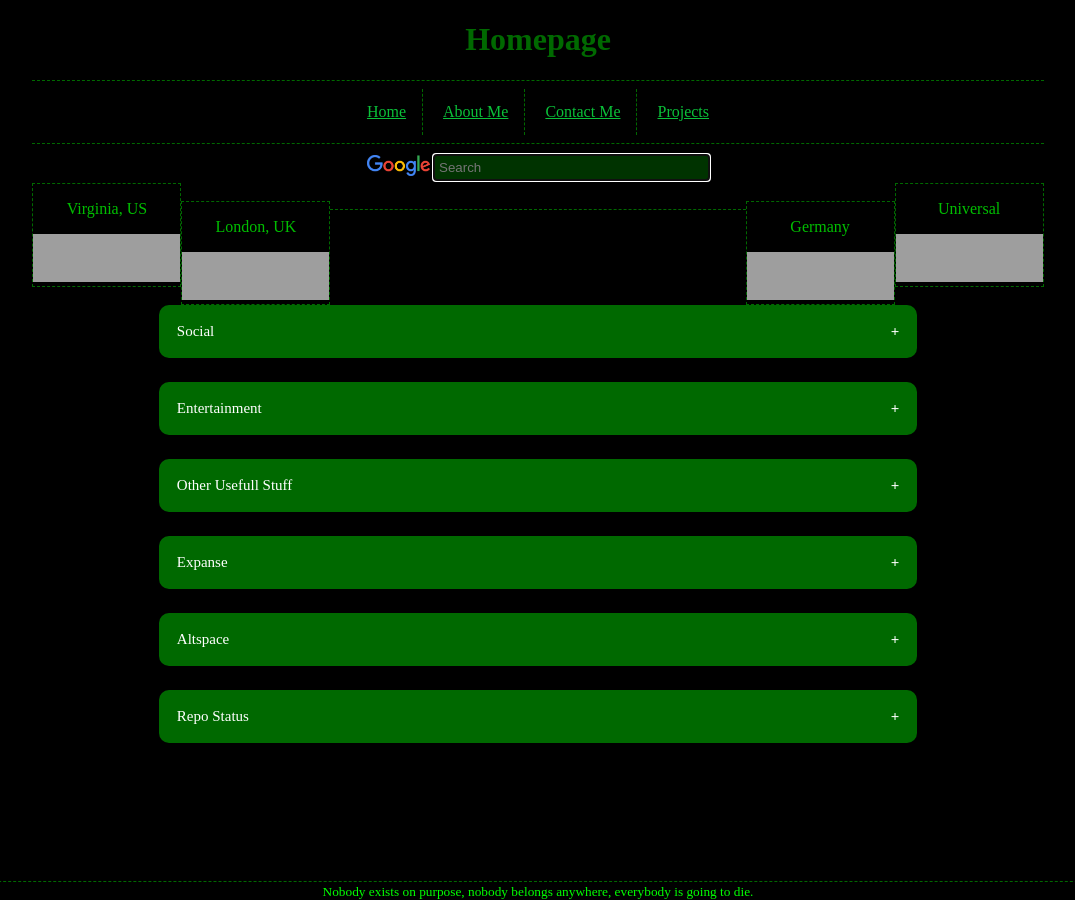
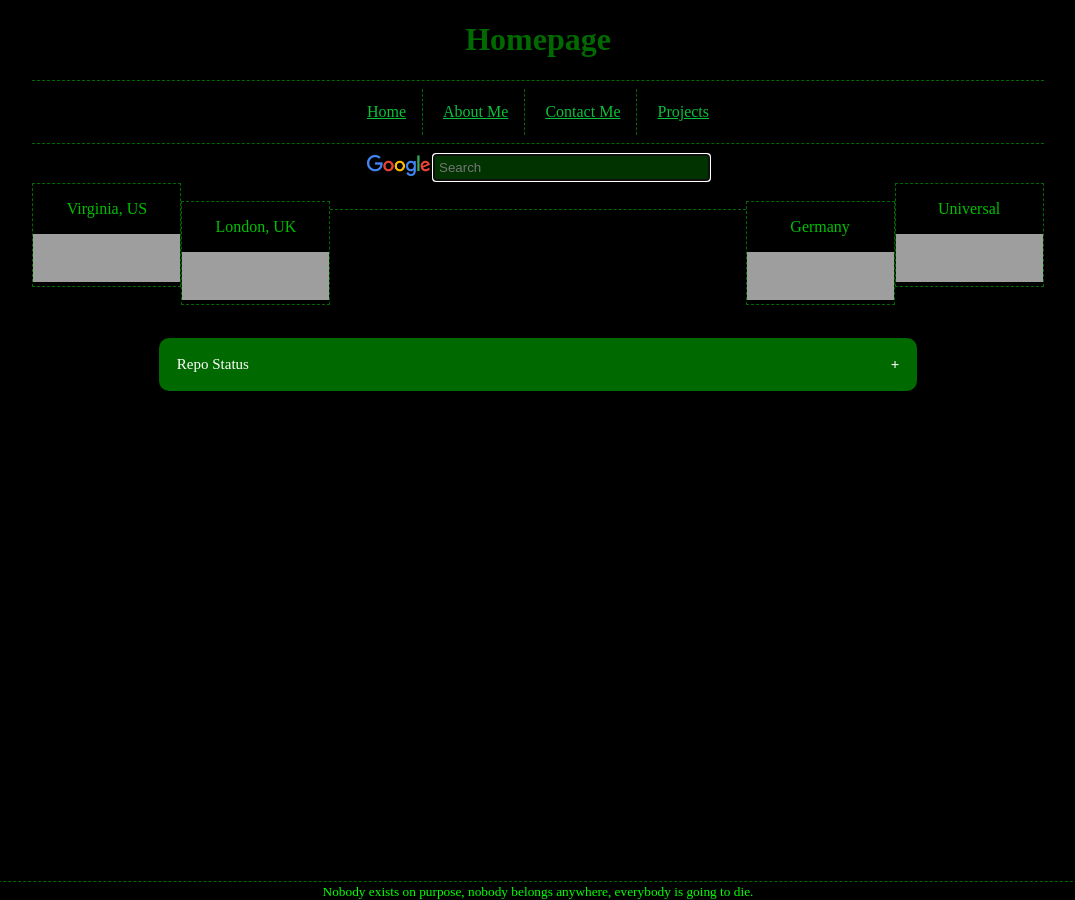
Before and after one commit to LunarTiger/homepage, a Jekyll site: the page built from index.md, in a window 1280 px wide. Shown: the whole page, without its empty margins (102-1177 px from the left). Built offline with Jekyll 4.4.1, drawn with Linux system fonts in a browser that asks for light colours; some web fonts are replaced; our own code applies the rules of GitHub Pages for plain Markdown files; grey boxes are pictures that could not be loaded.

Commit message:
Update index.md

```diff
--- a/index.md
+++ b/index.md
@@ -29,8 +29,7 @@
 </div>
 <hr />
 <div class="encase">
-	<button class="collapsible" id="social" data-parent="social" data-child="social-child">Social</button>
-	<div id="social-child" class="innertext center" data-parent="social">
+	<div id="social" class="innertext center">
 		<nav>
 			<ul>
 				<li><a id="twitter" href="https://twitter.com" data-parent="social">Twitter</a></li>
@@ -40,33 +39,30 @@
 			</ul>
 		</nav>
 	</div>
-	<button class="collapsible" id="entertainment" data-parent="entertainment" data-child="entertainment-child">Entertainment</button>
-	<div id="entertainment-child" class="innertext center" data-parent="entertainment">
+	<div id="entertainment" class="innertext center">
 		<nav>
 			<ul>
-				<li><a id="youtube" href="https://www.youtube.com/feed/subscriptions" data-parent="entertainment">YouTube</a></li>
-				<li><a id="netflix" href="https://www.netflix.com/browse" data-parent="entertainment">Netflix</a></li>
-				<li><a id="hulu" href="https://www.hulu.com/" data-parent="entertainment">Hulu</a></li>
-				<li><a id="rabbit" href="https://www.rabb.it" data-parent="entertainment">Rabbit</a></li>
+				<li><a id="youtube" href="https://www.youtube.com/feed/subscriptions">YouTube</a></li>
+				<li><a id="netflix" href="https://www.netflix.com/browse">Netflix</a></li>
+				<li><a id="hulu" href="https://www.hulu.com/">Hulu</a></li>
+				<li><a id="rabbit" href="https://www.rabb.it">Rabbit</a></li>
 			</ul>
 		</nav>
 	</div>
-	<button class="collapsible" id="other" data-parent="other" data-child="other-child">Other Usefull Stuff</button>
-	<div id="other-child" class="innertext center" data-parent="other">
+	<div id="other" class="innertext center">
 		<nav>
 			<ul>
-				<li><a id="navyfederal" href="https://www.navyfederal.org/" data-parent="other">Navy Federal</a></li>
-				<li><a id="amazon" href="https://smile.amazon.com/" data-parent="other">Amazon</a></li>
-				<li><a id="gdrive" href="https://drive.google.com/drive/my-drive" data-parent="other">Google Drive</a></li>
-				<li><a id="gvoice" href="https://voice.google.com/messages" data-parent="other">Google Voice</a></li>
-				<li><a id="email" href="https://outlook.live.com/owa/" data-parent="other">E-Mail</a></li>
-				<li><a id="imgur" href="https://imgur.com/" data-parent="other">imgur</a></li>
-				<li><a id="fileserver" href="http://lunar.zapto.org" data-parent="other">File Server</a></li>
+				<li><a id="navyfederal" href="https://www.navyfederal.org/">Navy Federal</a></li>
+				<li><a id="amazon" href="https://smile.amazon.com/">Amazon</a></li>
+				<li><a id="gdrive" href="https://drive.google.com/drive/my-drive">Google Drive</a></li>
+				<li><a id="gvoice" href="https://voice.google.com/messages">Google Voice</a></li>
+				<li><a id="email" href="https://outlook.live.com/owa/">E-Mail</a></li>
+				<li><a id="imgur" href="https://imgur.com/">imgur</a></li>
+				<li><a id="fileserver" href="http://lunar.zapto.org">File Server</a></li>
 			</ul>
 		</nav>
 	</div>
-	<button class="collapsible" id="expanse" data-parent="expanse" data-child="expanse-child">Expanse</button>
-	<div id="expanse-child" class="innertext center" data-parent="expanse">
+	<div id="expanse" class="innertext center" data-parent="expanse">
 		<nav>
 			<ul>
 				<li><a id="theexpanse" href="https://theexpanse.app/">The Expanse</a></li>
@@ -74,8 +70,7 @@
 			</ul>
 		</nav>
 	</div>
-	<button class="collapsible" id="altspace" data-parent="altspace" data-child="altspace-child">Altspace</button>
-	<div id="altspace-child" class="innertext center" data-parent="altspace">
+	<div id="altspace" class="innertext center">
 		<nav>
 			<ul>
 				<li><a href="https://account.altvr.com/">Altspace</a></li>
```
